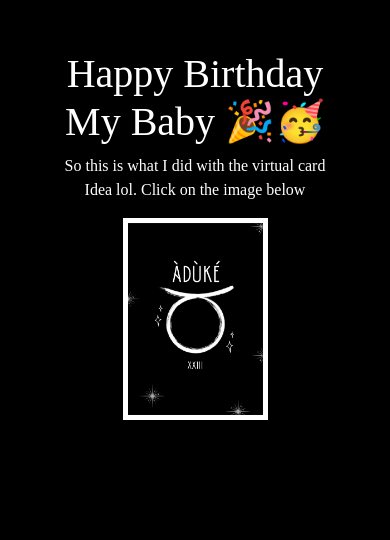
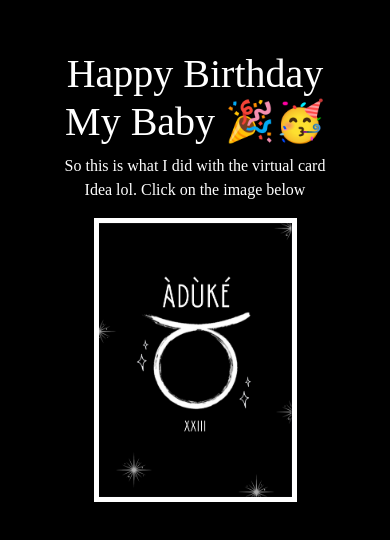
Before and after one commit to oluwajuwon/my, a React (Create React App) app: page /omoge in a window 390 px wide. Shown: the top 540 px of the page. Built offline with nearby package versions, Linux system fonts and the light colour scheme; a web font is replaced by a local one.

Commit message:
update card size

```diff
--- a/src/pages/Aduke/Birthday/style.css
+++ b/src/pages/Aduke/Birthday/style.css
@@ -15,10 +15,7 @@
 }
 
 @media screen and (max-width: 768px) {
-  .omoge-music .heading {
-    width: 85%;
-  }
-  .omoge-playlist {
-    width: 85%;
+  .omoge-birthday .card-container {
+    width: 70%;
   }
 }
```
